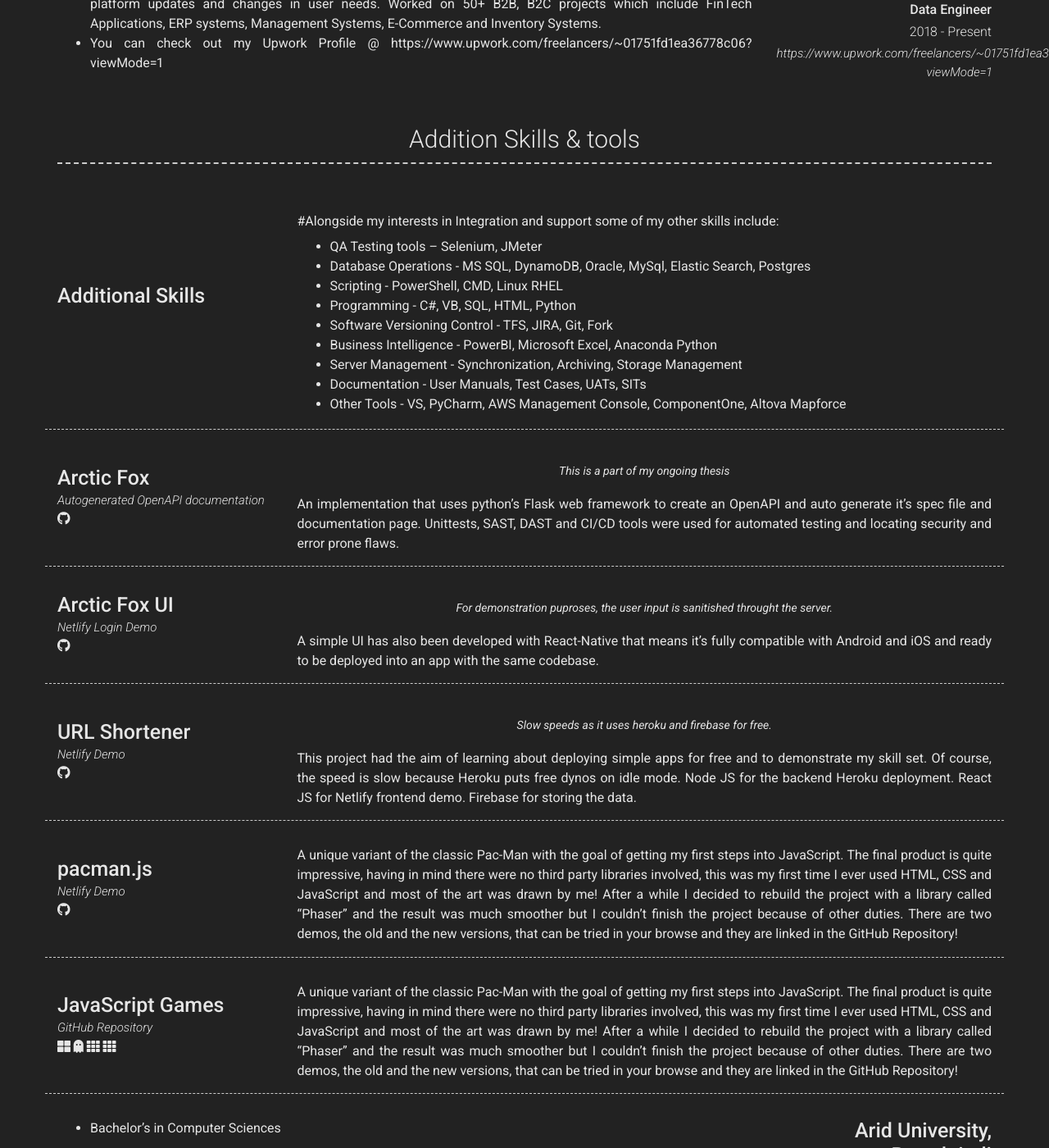
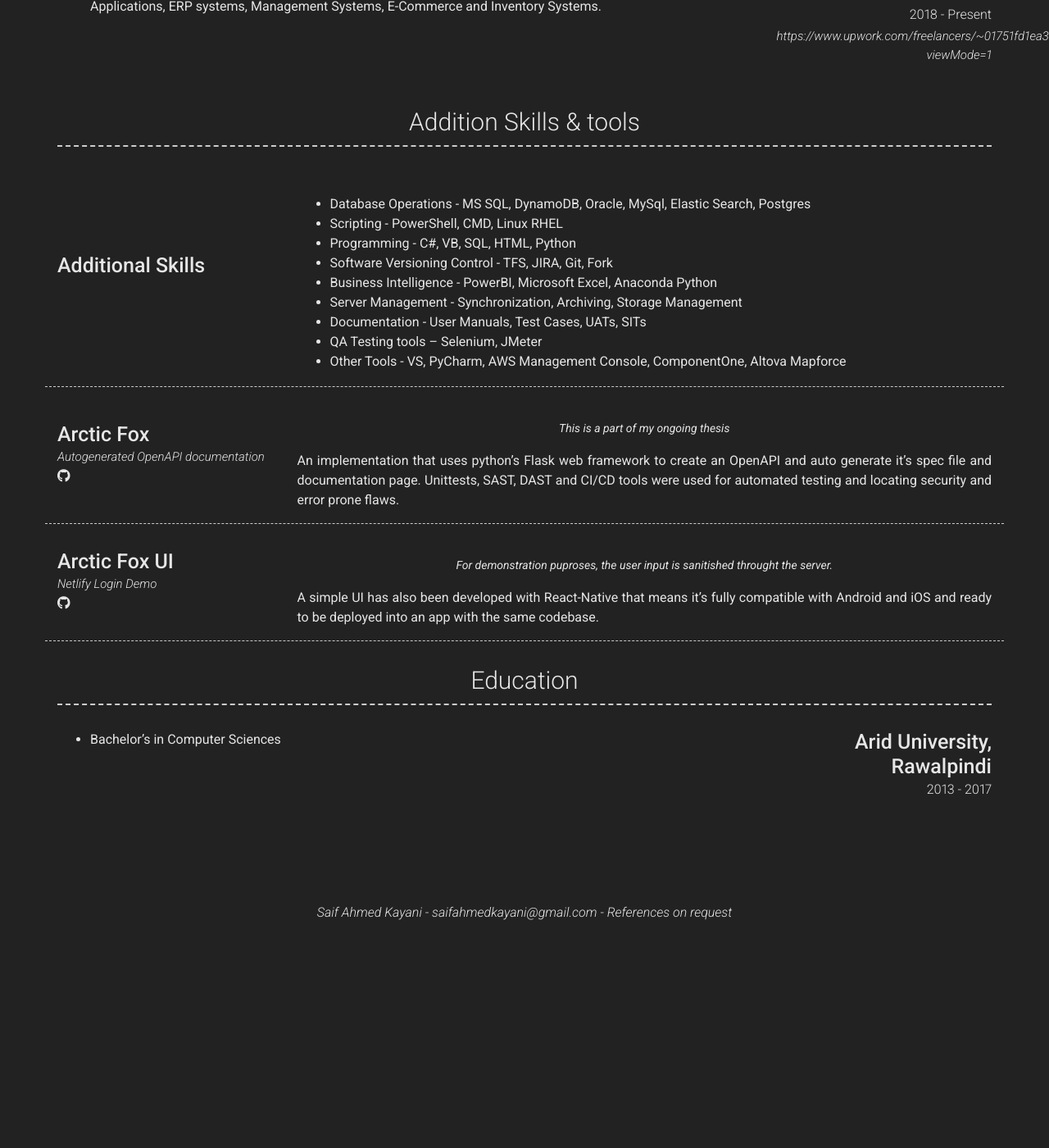
Before and after one commit to saif-ahmad-k/saif-ahmad-k.github.io, a Jekyll site: the page built from index.md, in a window 1280 px wide and 1400 px high, scrolled down 1412 px. Shown: the whole window at 82% size. Built offline with Jekyll 4.4.1, drawn with Linux system fonts in a browser that asks for light colours; nearby versions of some CDN libraries; after the commit the page ends 2544 px from its top, so only the background shows below that; some of the changed text lies outside the part shown.

Commit message:
just another

```diff
--- a/_config.yml
+++ b/_config.yml
@@ -81,7 +81,6 @@ content:
         caption: September 2018 - October 2021
         link: https://www.jazzcash.com.pk/
         quote: >
-          #Short description of the company (optional)
         description: | # this will include new lines to allow paragraphs
             - Provide support for all applications on all Production Systems.
             - Deployments and integration on all Production Systems.
@@ -108,7 +107,6 @@ content:
         link: https://www.upwork.com/freelancers/~01751fd1ea36778c06?viewMode=1
         description: |
             - I'm a database expert having experience in different database systems and responsible for the design, programming, construction, and implementation of new databases, as well as modifying existing databases for platform updates and changes in user needs. Worked on 50+ B2B, B2C projects which include FinTech Applications, ERP systems, Management Systems, E-Commerce and Inventory Systems.
-            - You can check out my Upwork Profile @ https://www.upwork.com/freelancers/~01751fd1ea36778c06?viewMode=1
 
   - title: Addition Skills & tools # Title for the section
     layout: list # Type of content section (list/text)
@@ -118,8 +116,6 @@ content:
         title: Additional Skills
         quote: >
         description: | # this will include new lines to allow paragraphs
-          #Alongside my interests in Integration and support some of my other skills include:
-          - QA Testing tools – Selenium, JMeter
           - Database Operations - MS SQL, DynamoDB, Oracle, MySql, Elastic Search, Postgres
           - Scripting - PowerShell, CMD, Linux RHEL
           - Programming - C#, VB, SQL, HTML, Python
@@ -127,6 +123,7 @@ content:
           - Business Intelligence - PowerBI, Microsoft Excel, Anaconda Python
           - Server Management - Synchronization, Archiving, Storage Management
           - Documentation - User Manuals, Test Cases, UATs, SITs
+          - QA Testing tools – Selenium, JMeter
           - Other Tools - VS, PyCharm, AWS Management Console, ComponentOne, Altova Mapforce
 
       - layout: left
@@ -158,59 +155,9 @@ content:
         description: |
           A simple UI has also been developed with React-Native that means it's fully compatible with Android and iOS and ready to be deployed into an app with the same codebase.
 
-      - layout: left
-        border: weak
-        title: URL Shortener
-        link: https://url-shortener-hm.netlify.app
-        link_text: Netlify Demo
-        additional_links:
-          - title:  Github page for project
-            icon: fab fa-github
-            url: https://github.com/Haki-Malai/url-shortener
-        quote: >
-          Slow speeds as it uses heroku and firebase for free.
-        description: |
-          This project had the aim of learning about deploying simple apps for free and to demonstrate my skill set. Of course, the speed is slow because Heroku puts free dynos on idle mode.
-          Node JS for the backend Heroku deployment.
-          React JS for Netlify frontend demo.
-          Firebase for storing the data.
-
-      - layout: left
-        border: weak
-        title: pacman.js
-        link: https://newpacmanjs.netlify.app/
-        link_text: Netlify Demo
-        additional_links:
-          - title:  Github page for project
-            icon: fab fa-github
-            url: https://github.com/Haki-Malai/pacman.js/
-        description: |
-          A unique variant of the classic Pac-Man with the goal of getting my first steps into JavaScript. The final product is quite impressive, having in mind there were no third party libraries involved, this was my first time I ever used HTML, CSS and JavaScript and most of the art was drawn by me!
-          After a while I decided to rebuild the project with a library called "Phaser" and the result was much smoother but I couldn't finish the project because of other duties.
-          There are two demos, the old and the new versions, that can be tried in your browse and they are linked in the GitHub Repository!
-
-      - layout: left
-        border: weak
-        title: JavaScript Games
-        link: https://github.com/Haki-Malai/Games/
-        link_text: GitHub Repository
-        additional_links:
-          - title: Netlify Demo Tetris
-            icon: fas fa-th-large
-            url: https://tetris-hm.netlify.app/
-          - title: Netlify Demo Pac-Man Old
-            icon: fas fa-ghost
-            url: https://oldpacman.netlify.app/
-          - title: Netlify Demo SudokuX
-            icon: fas fa-th
-            url: https://sudokux.netlify.app/
-          - title: Netlify Demo Hyper Sudoku
-            icon: fas fa-th
-        description: |
-          A unique variant of the classic Pac-Man with the goal of getting my first steps into JavaScript. The final product is quite impressive, having in mind there were no third party libraries involved, this was my first time I ever used HTML, CSS and JavaScript and most of the art was drawn by me!
-          After a while I decided to rebuild the project with a library called "Phaser" and the result was much smoother but I couldn't finish the project because of other duties.
-          There are two demos, the old and the new versions, that can be tried in your browse and they are linked in the GitHub Repository!
-
+  - title: Education
+    layout: list # Type of content section (list/text)
+    content:
       - layout: right
         title: Arid University, Rawalpindi
         #sub_title: Bachelor's in Computer Sciences
```
